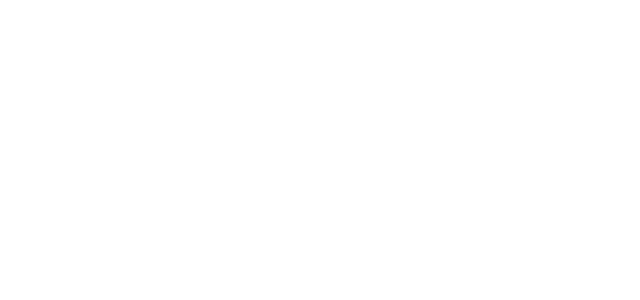
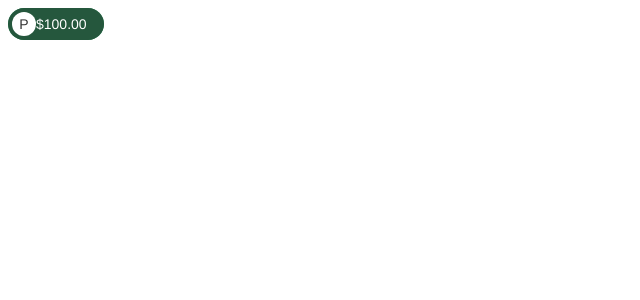
Before and after one commit to codedailyio/teach, a React (Create React App) app: page / in a window 1280 px wide. Shown: the top 300 px of the page, without its empty margins (0-640 px from the left). Built offline with nearby package versions, Linux system fonts and the light colour scheme.

Commit message:
add in code

```diff
--- a/src/App.js
+++ b/src/App.js
@@ -1,9 +1,74 @@
 import React, { Component } from "react";
+import "./pill.css";
+
+const getGradient = (color, background, percentage) => {
+  return `linear-gradient(90deg, rgba(15,157,88,1),rgba(15,157,88,1) ${percentage}%,rgba(11,128,67,1) ${percentage}%,rgba(11,128,67,1))`;
+};
 
 class App extends Component {
+  state = {
+    percentage: 100,
+  };
+  componentDidMount = () => {
+    this.animate();
+  };
+  animate = () => {
+    // setInterval(() => {
+    //   this.setState(state => {
+    //     return {
+    //       percentage: state.percentage - .25,
+    //     };
+    //   });
+    // }, 1000);
+  };
+
   render() {
-    return <div className="App" />;
+    return (
+      <div className="App">
+        <div
+          className="pill"
+          style={{
+            // background: getGradient("#48aa77", "#25573d", this.state.percentage),
+            background: "#48aa77",
+          }}
+        >
+          <div
+            className="fill"
+            style={{
+              background: "#25573d",
+              // right: `${100 - this.state.percentage}%`,
+              transform: `scaleX(${this.state.percentage/100})`,
+              transition: "all 1s ease",
+            }}
+          />
+          <div className="container">
+            <div className="content">
+              <span className="img">P</span>
+              <span className="text">$100.00</span>
+            </div>
+          </div>
+        </div>
+      </div>
+    );
   }
 }
 
 export default App;
+// #E62017
+// #CF0000
+
+// width: 96px
+
+// #img
+// margin-right: -4px;
+//     overflow: hidden;
+//     border-radius: 50%;
+
+// Text
+
+// <div id="container" dir="ltr" class="style-scope yt-live-chat-ticker-sponsor-item-renderer" style=";">
+//       <div id="content" class="style-scope yt-live-chat-ticker-sponsor-item-renderer" style="color: rgb(255, 255, 255);">
+//         <yt-img-shadow id="author-photo" height="24" width="24" class="style-scope yt-live-chat-ticker-sponsor-item-renderer no-transition" loaded="" style="background-color: transparent;"><img id="img" class="style-scope yt-img-shadow" alt="" height="24" width="24" src="https://yt3.ggpht.com/-kDCbpaKG8BE/AAAAAAAAAAI/AAAAAAAAAAA/RmqdSYUw-_8/s64-c-k-no-mo-rj-c0xffffff/photo.jpg"></yt-img-shadow>
+//         <span id="text" class="style-scope yt-live-chat-ticker-sponsor-item-renderer">Member</span>
+//       </div>
+//     </div>
--- /dev/null
+++ b/src/pill.css
@@ -0,0 +1,48 @@
+.pill {
+  width: 88px;
+  font-size: 14px;
+  border-radius: 9999px;
+  font-family: Helvetica, sans-serif;
+  overflow: hidden;
+  padding: 4px;
+  position: relative;
+}
+
+.container {
+  height: 24px;
+  position: relative;
+}
+.fill {
+  position: absolute;
+  left: 0;
+  top: 0;
+  bottom: 0;
+  right: 0;
+  z-index: 1;
+}
+.content {
+  display: flex;
+  flex-direction: row;
+  align-items: center;
+  color: #fff;
+  position: absolute;
+  left: 0;
+  top: 0;
+  bottom: 0;
+  right: 0;
+  z-index: 2;
+}
+
+.img {
+  width: 24px;
+  height: 24px;
+  display: flex;
+  align-items: center;
+  justify-content: center;
+  background-color: #fff;
+  color: #333;
+  border-radius: 50%;
+}
+.text {
+  font-weight: 500;
+}
```
